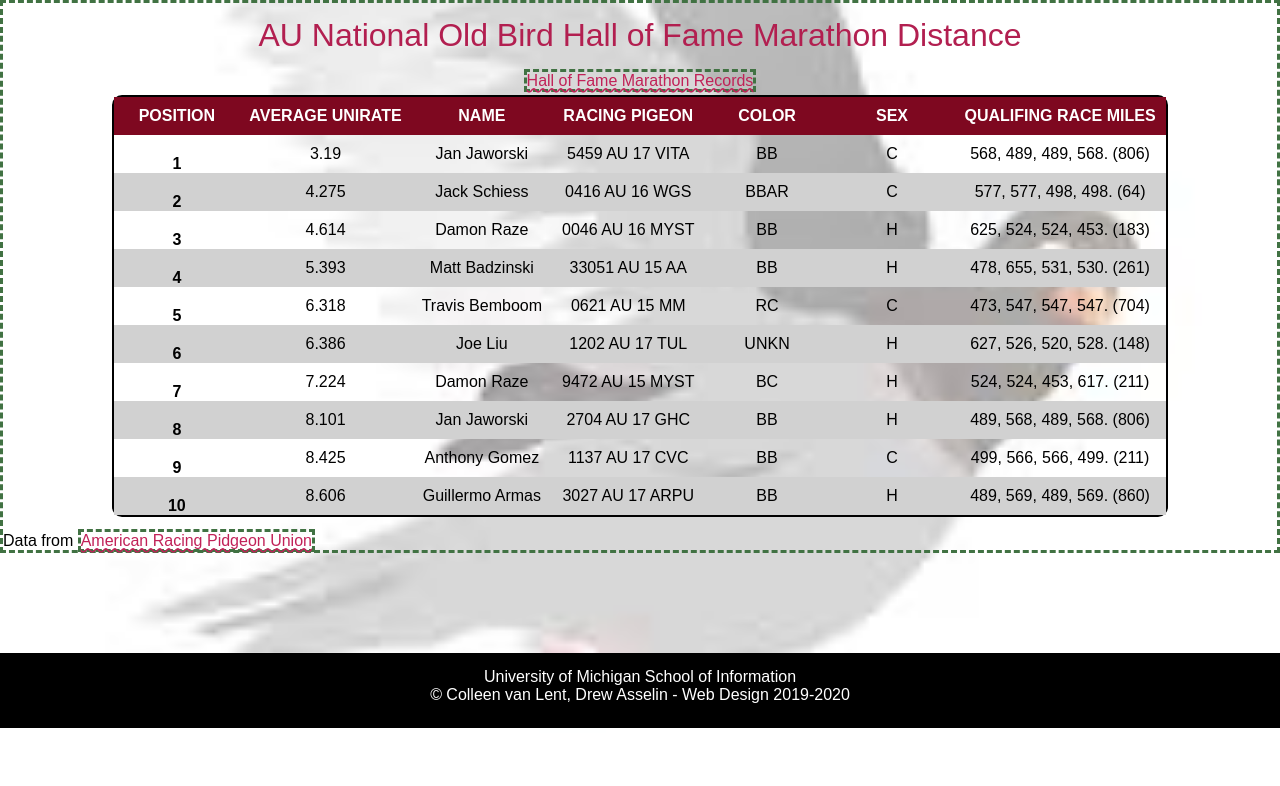
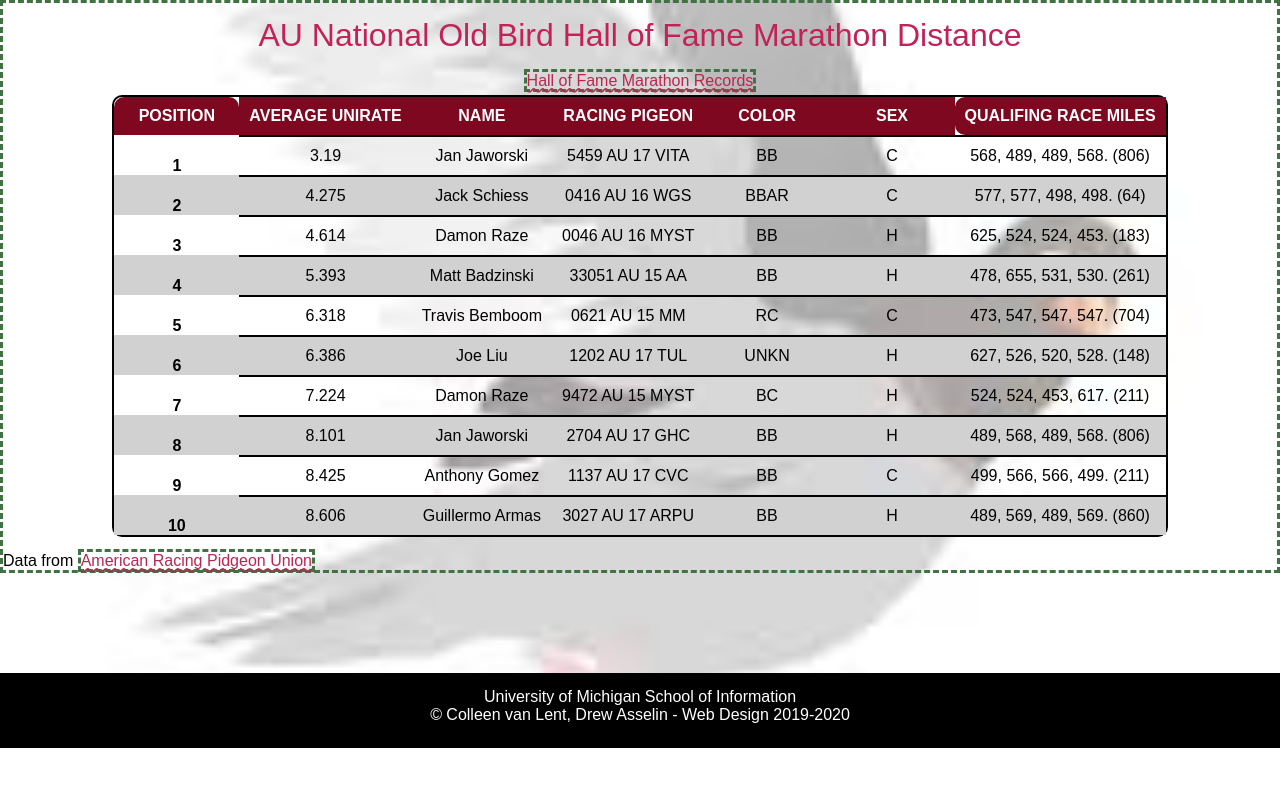
Before and after one commit to maryvogler/homework4-2021, a plain HTML site: page index.html in a window 1280 px wide. Drawn offline with Linux system fonts and the light colour scheme; a web font is replaced by a local one.

Commit message:
fixed colors and cell borders

```diff
--- a/css/style.css
+++ b/css/style.css
@@ -40,7 +40,7 @@ body{
 }
 
 h1{
-  color: #B21F50;
+  color: #c12258;
   font-size: 2em;
   line-height: 2;
   text-align: center;
@@ -59,7 +59,7 @@ p{
 
 a{
   font-size: 16px;
-  color: #C12258;
+  color:#B92751;
   text-decoration-style: wavy;
 
 
@@ -78,23 +78,21 @@ a{
 /*Req 6a*/
 td{
   text-align: center;
-  border-top: 2px;
-  border-top-color: #000000;
+  border-top: 2px solid;
   padding: 10px;
-
 
 
 }
 
 /*Req 6b*/
 .colhead{
+
   min-width: 125px;
   padding: 10px;
   color: #FFFFFF;
   text-align: center;
   text-transform: uppercase;
   background-color: #7e0820;
-
 
 
 }
@@ -139,7 +137,25 @@ table{
 
 }
 
-thead tr:first-child th:first-child{}
+thead tr:first-child th:first-child{
+  border-top-left-radius: 10px;
+}
+
+thead tr:first-child th:last-child {
+  border-top-left-radius: 10px;
+}
+
+
+thead tr:last-child th:first-child {
+  border-top-right-radius: 10px;
+}
+
+
+thead tr:last-child th:last-child {
+  border-bottom-left-radius: 10px;
+}
+
+
 
 /*Add selectors and rules here*/
 
```
